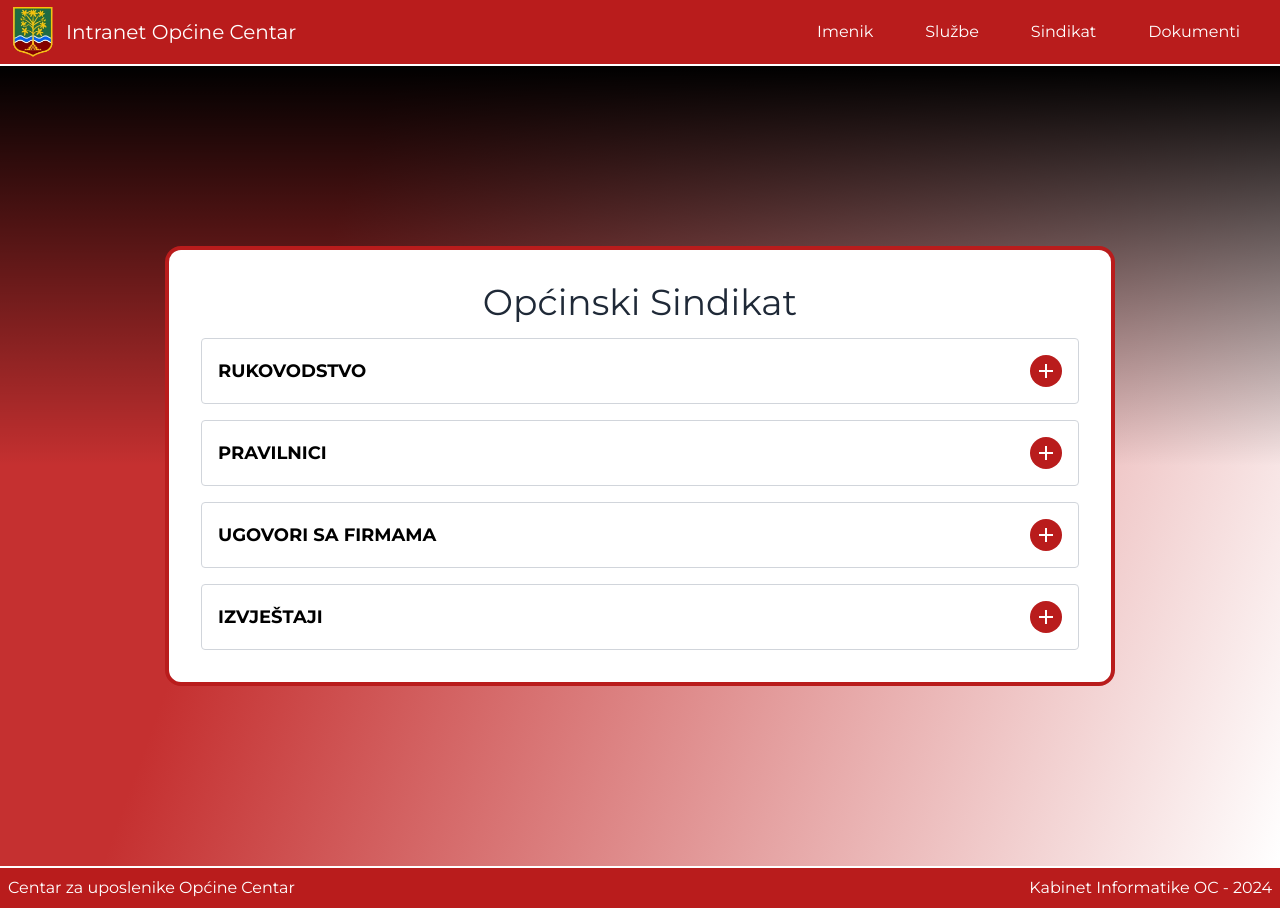
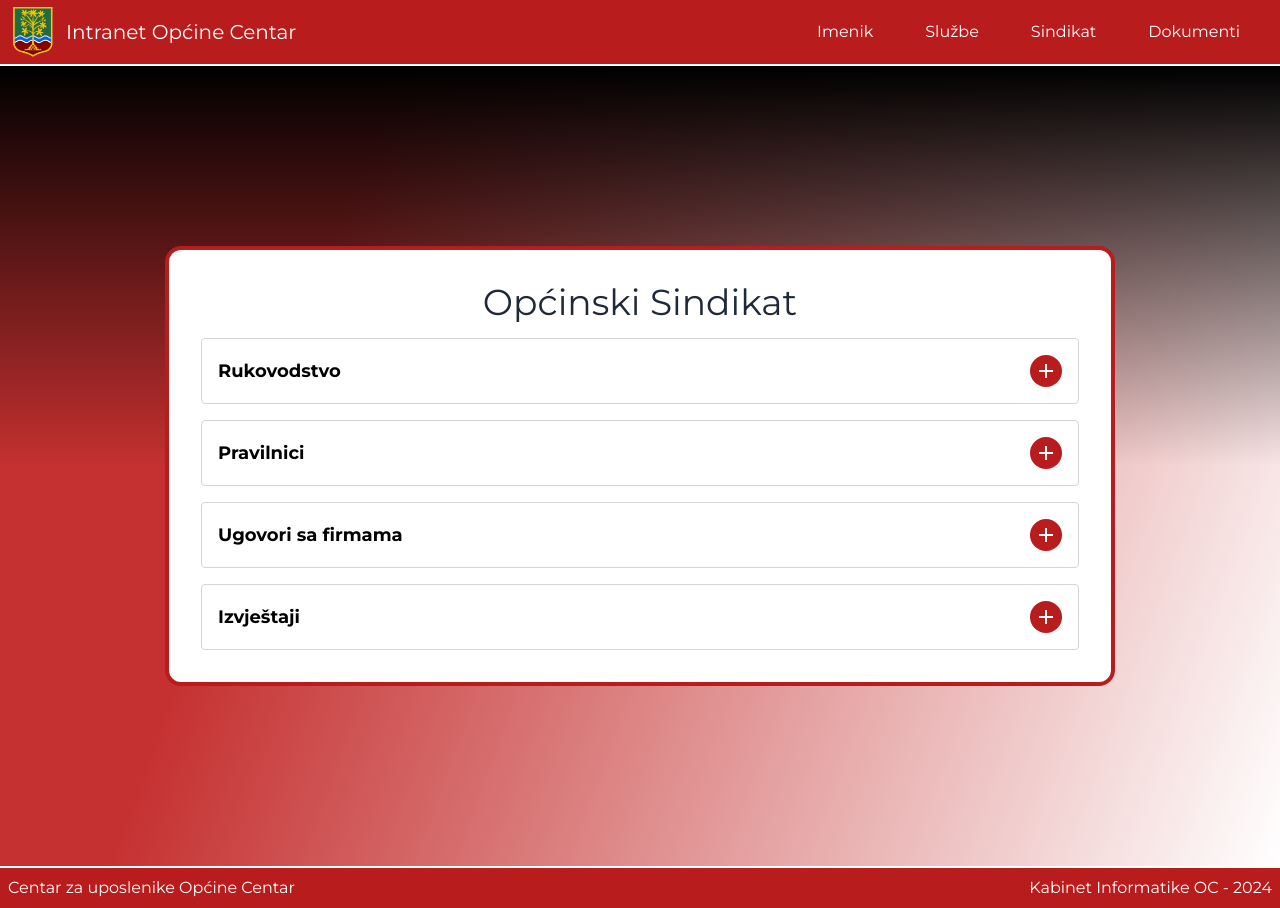
Before and after one commit to Shegara/Intranet-Centar-Municipality, a Next.js app in the folder client/: page /pages/sindikat in a window 1280 px wide. Built offline with nearby package versions, Linux system fonts and the light colour scheme.

Commit message:
refactor: name changes and other small adjustments

```diff
--- a/client/app/components/union.tsx
+++ b/client/app/components/union.tsx
@@ -3,7 +3,7 @@
 import React, { useState, useRef, useEffect } from "react";
 import AddIcon from '@mui/icons-material/Add';
 import CloseIcon from '@mui/icons-material/Close';
-import contentData from '../contentData';
+import sindikatData from '../sindikatData';
 
 interface ContentItem {
   title: string;
@@ -39,7 +39,7 @@ const Union: React.FC = () => {
           Općinski Sindikat
         </header>
         <div className="grid grid-cols-1 gap-4 max-h-[550px] duration-500 ease-in-out overflow-y-auto transition-all">
-          {contentData.map((item: ContentItem, index: number) => (
+          {sindikatData.map((item: ContentItem, index: number) => (
             <div
               key={index}
               className="p-4 border border-gray-300 rounded"
--- a/client/app/docsData.js
+++ b/client/app/docsData.js
@@ -1,6 +1,6 @@
 const docsData = [
   {
-    title: "PRAVILNICI",
+    title: "Pravilnici",
     content: `
       04-Pravilnik – fiskalna procjena propisa.<br>
       Pravilnik o vlastitim prihodima OC
@@ -11,7 +11,7 @@ const docsData = [
     ]
   },
   {
-    title: "UPUSTVA",
+    title: "Uputstva",
     content: `
       Obrazac uz proceduru KUF-a (obrazac provjere usklađenosti računa)
     `,
@@ -20,7 +20,7 @@ const docsData = [
     ]
   },
   {
-    title: "MEMORANDUMI",
+    title: "Memorandumi",
     content: `
       01 – Općinsko vijeće<br>
       02 – Zajednički poslovi<br>
@@ -61,7 +61,7 @@ const docsData = [
     ]
   },
   {
-    title: "PROCEDURE",
+    title: "Procedure",
     content: `
       Procedura za povrat više ili pogrešno uplaćenih javnih prihoda OC 2022<br>
       Interni kontrolni postupci za evidentiranje i plaćanje ulaznih faktura procedura 2022
--- a/client/app/contentData.js
+++ b/client/app/sindikatData.js
@@ -1,14 +1,14 @@
-const contentData = [
+const sindikatData = [
     {
-      title: "RUKOVODSTVO",
+      title: "Rukovodstvo",
       content: "<br> <strong>Predsjednik sindikata</strong> <br> <br> Elma Porča"
     },
     {
-      title: "PRAVILNICI",
+      title: "Pravilnici",
       content: "Trenutno prazno"
     },
     {
-      title: "UGOVORI SA FIRMAMA",
+      title: "Ugovori sa firmama",
       content: `<br> <strong>PLAZA DOO SARAJEVO</strong> – obračun rata je moguć na slijedeći način: iznos od 150,00 KM-300,00 KM (mogućnost kupovine na 3 rate), iznos od 300,00 KM – 600,00 KM (mogućnost kupovine na 4 rate), iznos od 600,00 KM i više (mogućnost kupovine na 6 rata); <br>
       <strong>„VITAPUR“ DOO SARAJEVO</strong> – do 12 mjesečnih rata sa min mjesečnom ratom u visini 30,00 KM; <br>
       <strong>CRYSTAL Optic doo Sarajevo</strong> – do 6 mjesečnih rata sa min mjesečnom ratom u visini 30,00 KM; <br>
@@ -33,9 +33,9 @@ const contentData = [
       <strong>GEMA</strong> – (POPUST 10 % I KUPOVINA DO 4 MJESEČNE RATE).`
     },
     {
-      title: "IZVJEŠTAJI",
+      title: "Izvještaji",
       content: "Trenutno prazno"
     },
   ];
 
-  export default contentData;
+  export default sindikatData;
```
